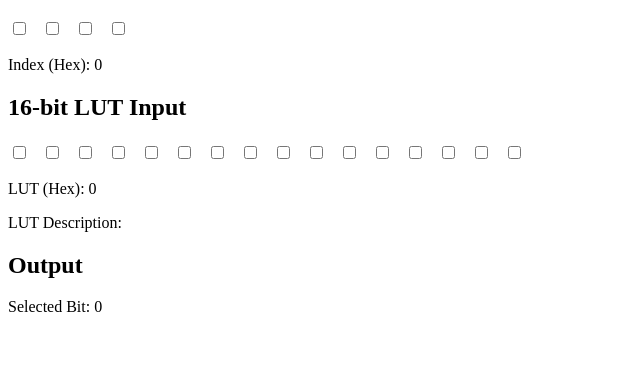
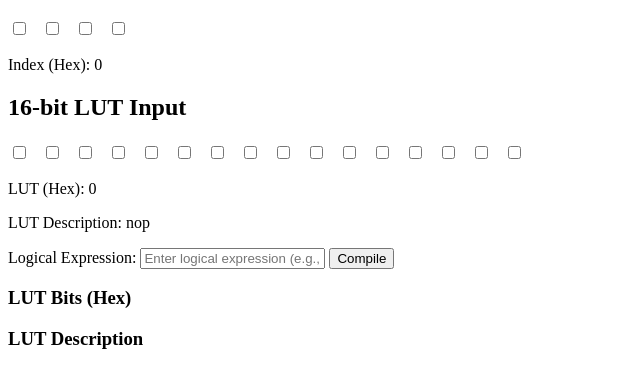
Before and after one commit to mikewarot/Bitgrid_C, a plain HTML site: page bitgrid_sim.html in a window 1280 px wide. Shown: the part 110-498 px from the top of the page, without its empty margins (0-640 px from the left). Drawn offline with Linux system fonts and the light colour scheme.

Commit message:
expression compiler

```diff
--- a/bitgrid_sim.html
+++ b/bitgrid_sim.html
@@ -52,44 +52,58 @@
         <p>LUT Description: <span id="lut-desc">nop</span></p>
     </div>
 
+    <!-- Example input for logical expression -->
     <div>
-        <h2>Output</h2>
-        <p>Selected Bit: <span id="selected-bit">0</span></p>
+        <label for="logical-expression">Logical Expression:</label>
+        <input type="text" id="logical-expression" placeholder="Enter logical expression (e.g., A & B | ~C & D)">
+        <button onclick="compileExpressionToLUT()">Compile</button>
+    </div>
+
+    <!-- Example output elements -->
+    <div id="outputs">
+        <h3>LUT Bits (Hex)</h3>
+        <span id="lut-hex"></span>
+        <h3>LUT Description</h3>
+        <span id="lut-desc"></span>
     </div>
 
     <script>
-        function updateOutput() {
-            // Read 4-bit input
-            let index = 0;
-            for (let i = 0; i < 4; i++) {
-                if (document.getElementById(`bit${i}`).checked) {
-                    index |= (1 << i);
-                }
+        function compileExpressionToLUT() {
+            const expression = document.getElementById('logical-expression').value;
+            const lut = new Array(16).fill(0);
+
+            for (let i = 0; i < 16; i++) {
+                const A = (i & 1) !== 0;
+                const B = (i & 2) !== 0;
+                const C = (i & 4) !== 0;
+                const D = (i & 8) !== 0;
+
+                const evalExpression = expression
+                    .replace(/A/g, A)
+                    .replace(/B/g, B)
+                    .replace(/C/g, C)
+                    .replace(/D/g, D)
+                    .replace(/~/g, '!')
+                    .replace(/&/g, '&&')
+                    .replace(/\|/g, '||');
+
+                lut[i] = eval(evalExpression) ? 1 : 0;
             }
 
-            // Convert index to hex
-            document.getElementById('index-hex').innerText = index.toString(16).toUpperCase();
-
-            // Read 16-bit LUT input
-            let lut = [];
-            for (let i = 0; i < 16; i++) {
-                lut[i] = document.getElementById(`lut${i}`).checked ? 1 : 0;
-            }
-
-            //  Convert LUT bits to hex
+            // Convert LUT bits to hex
             let lutbits = 0;
             for (let i = 0; i < 16; i++) {
-                lutbits |= (lut[i] << (i));
+                lutbits |= (lut[i] << i);
             }
             document.getElementById('lut-hex').innerText = lutbits.toString(16).toUpperCase();
 
-            // compute a description of the LUT bits as a logical expression of the input bits
+            // Compute a description of the LUT bits as a logical expression of the input bits
             let lutDesc = '';
             for (let i = 0; i < 16; i++) {
-                if (lut[i] == 1) {
+                if (lut[i] === 1) {
                     let term = '';
                     for (let j = 0; j < 4; j++) {
-                        if ((i & (1 << j)) != 0) {
+                        if ((i & (1 << j)) !== 0) {
                             term += `bit${j}`;
                         } else {
                             term += `~bit${j}`;
@@ -104,26 +118,8 @@
                     lutDesc += `(${term})`;
                 }
             }
-            document.getElementById('lut-desc').innerText = lutDesc; // update the description of the LUT bits
-
-
-
-
-            // Select bit from LUT using index
-            let selectedBit = lut[index];
-            document.getElementById('selected-bit').innerText = selectedBit;
+            document.getElementById('lut-desc').innerText = lutDesc; // Update the description of the LUT bits
         }
-
-        // Add event listeners to all checkboxes
-        for (let i = 0; i < 4; i++) {
-            document.getElementById(`bit${i}`).addEventListener('change', updateOutput);
-        }
-        for (let i = 0; i < 16; i++) {
-            document.getElementById(`lut${i}`).addEventListener('change', updateOutput);
-        }
-
-        // Initial update
-        updateOutput();
     </script>
 </body>
 </html>
```
